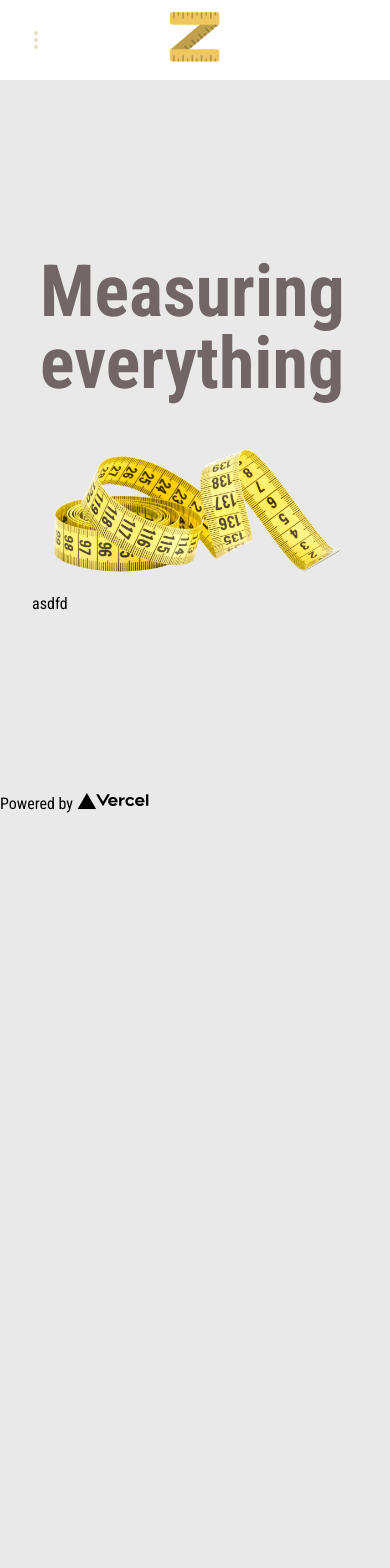
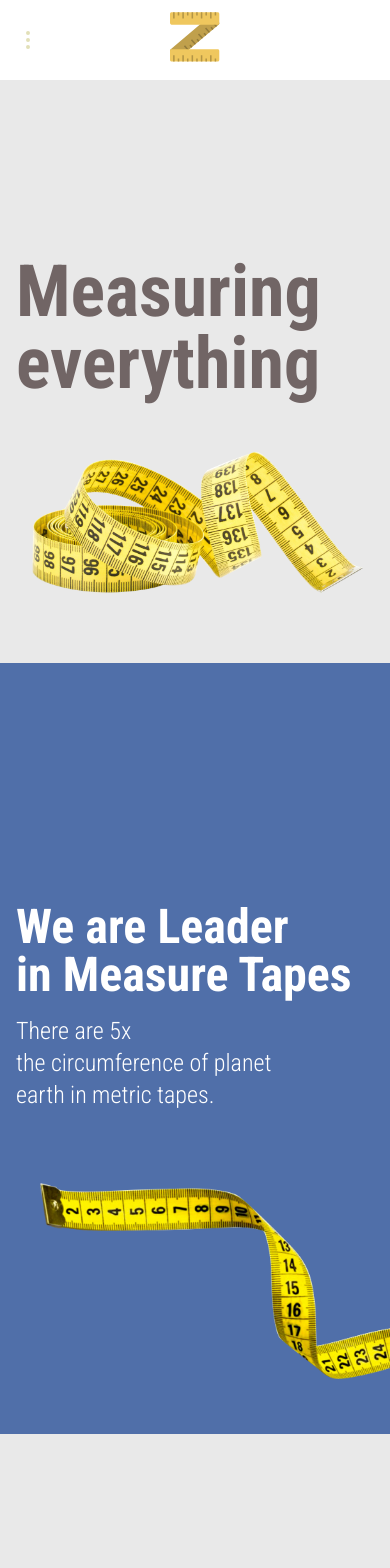
Before and after one commit to goismurilo/calindra-desafios-frontend, a Next.js app: page / in a window 390 px wide. Shown: the top 1568 px of the page. Before the commit the page ends 844 px from the top, so only its background shows below. Built offline with nearby package versions, Linux system fonts and the light colour scheme.

Commit message:
feat(SegundaSeção): Cria Segunda Seção

```diff
--- a/components/Navbar/index.tsx
+++ b/components/Navbar/index.tsx
@@ -29,7 +29,7 @@ export default function Navbar() {
                         <div className="relative flex items-center justify-between h-16">
                             <div className="absolute inset-y-0 left-0 flex items-center sm:hidden">
                                 {/* Mobile: Botões de Menu*/}
-                                <Disclosure.Button className="inline-flex items-center justify-center p-2 text-primary-icon hover:text-primary-text hover:bg-second-medium focus:outline-none focus:ring-2 focus:ring-inset focus:ring-primary-icon">
+                                <Disclosure.Button className="inline-flex items-center justify-center text-primary-icon hover:text-primary-text hover:bg-second-medium focus:outline-none focus:ring-2 focus:ring-inset focus:ring-primary-icon">
                                     {open ? (
                                         <XIcon className="block h-6 w-6" aria-hidden="true" />
                                     ) : (
--- a/pages/index.tsx
+++ b/pages/index.tsx
@@ -4,6 +4,7 @@ import Image from 'next/image'
 import Navbar from '../components/Navbar'
 
 import rolledTape from '../src/assets/images/rolled-tape.png';
+import tape from '../src/assets/images/tape.png';
 
 const Home: NextPage = () => {
 	return (
@@ -15,18 +16,34 @@ const Home: NextPage = () => {
 			</Head>
 			<Navbar />
 
-      <main className='p-8 py-44'>
-        <div className='max-w-7xl mx-auto px-2 lg:px-8 items-center md:flex md:justify-center'>
+			<main className=' py-44'>
+				{/* Sessao01:  */}
+				<div className='max-w-7xl mx-auto px-4 pb-12 lg:px-8 items-center md:flex md:justify-center'>
 					<div>
 						<h1 className='font-bold text-7xl text-secondary-text '>Measuring<br /> everything</h1>
-
 					</div>
 					<div className='max-w-lg h-auto pt-8'>
 						<Image src={rolledTape} alt="Measuring everything" />
 					</div>
 				</div>
-        <div>asdfd</div>
-      </main>
+				{/* Sessao02:  */}
+				<div className='bg-secondary-background py-60 max-w-7xl mx-auto pb-12 lg:pl-8 items-center md:flex md:justify-center md:relative'>
+					<div className='text-white pb-10 px-4 md:justify-end'>
+						<h1 className='font-bold text-5xl '>We are Leader<br /> in Measure Tapes</h1>
+						<p className='font-light text-2xl pt-4'>
+							There are 5x<br />
+							the circumference of planet<br />
+							earth in metric tapes.
+						</p>
+					</div>
+					{/* Responsive: Div que mantem texto alinhando com texto da primeira sessão */}
+					{/* TO FIX */}
+					<div id="ghost-responsive" className="hidden md:block w-5/12 h-auto pt-8" />
+					<div className='h-auto pt-8 pl-10 md:absolute md:top-20 md:right-0 md:max-w-2xl'>
+						<Image src={tape} alt="Measuring everything" />
+					</div>
+				</div>
+			</main >
 
 			<footer >
 				<a
@@ -40,7 +57,7 @@ const Home: NextPage = () => {
 					</span>
 				</a>
 			</footer>
-    </div>
+		</div >
 	)
 }
 
```
Also changed, not shown: src/assets/images/tape.png (added). Lines whose indentation alone changed are shown as unchanged.
